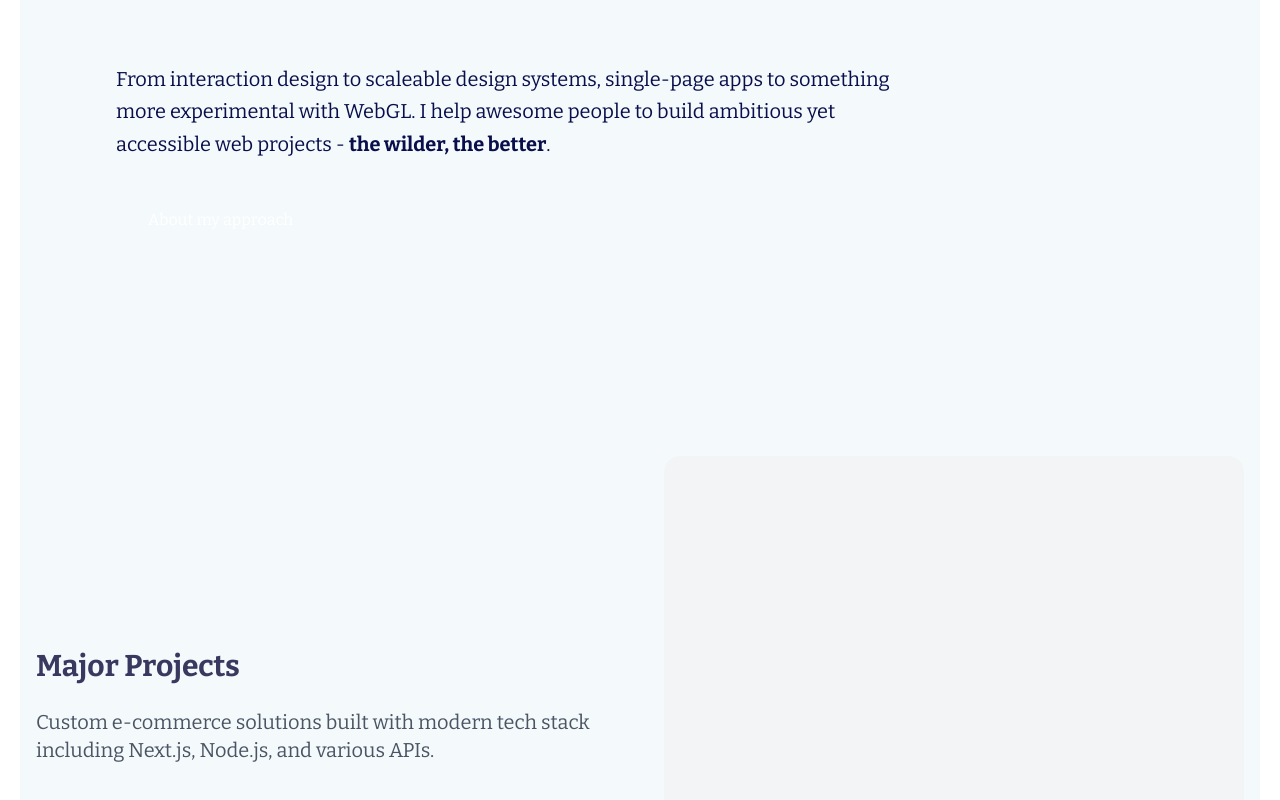
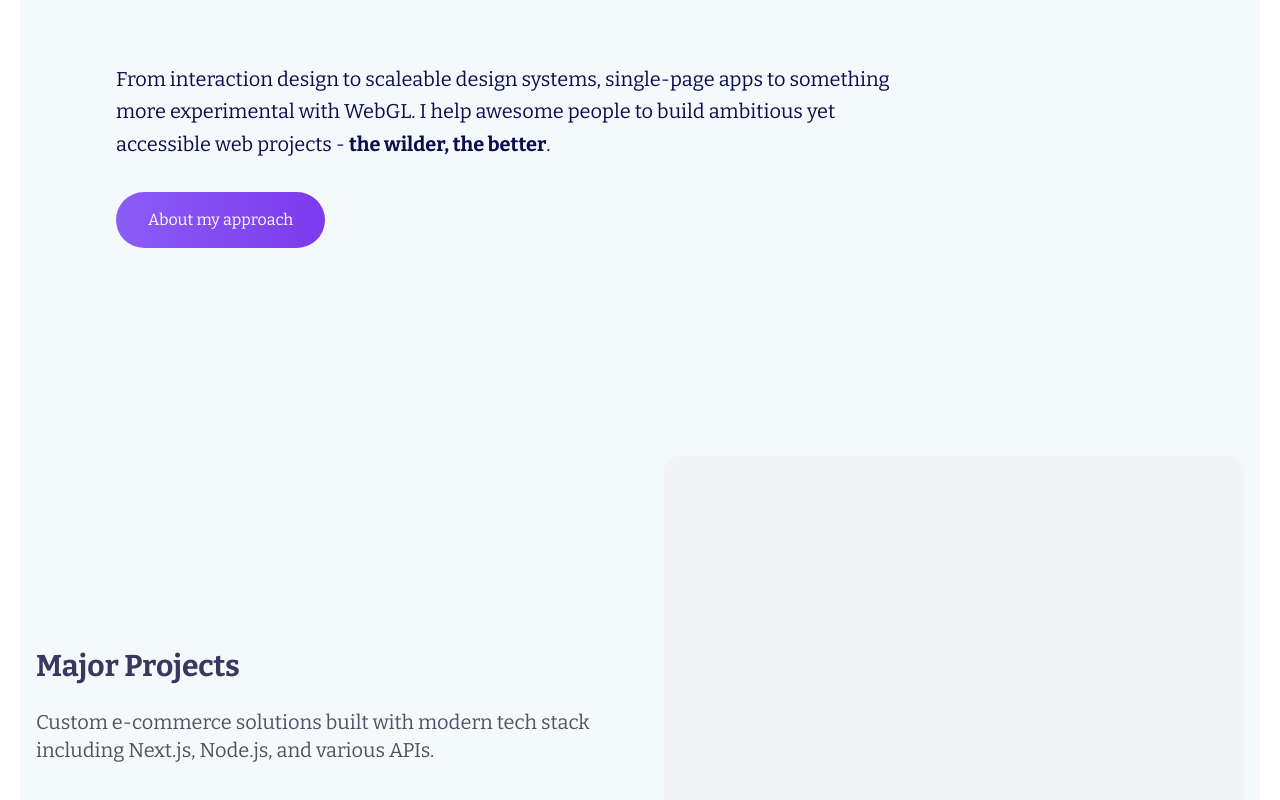
Before and after one commit to flobby41/Portfolio, a Next.js app in the folder robbowen-clone/: page / in a window 1280 px wide. Shown: the part 1380-2180 px from the top of the page. Built offline with nearby package versions, Linux system fonts and the light colour scheme.

Commit message:
fix: update button gradient colors for improved visual consistency

```diff
--- a/robbowen-clone/src/components/home/HorizontalBand.tsx
+++ b/robbowen-clone/src/components/home/HorizontalBand.tsx
@@ -83,7 +83,7 @@ const HorizontalBand = () => {
 
         <motion.button
           whileHover={{ scale: 1.05 }}
-          className="bg-gradient-to-r from-purple-600 to-purple-700 text-white px-8 py-4 rounded-full font-medium"
+          className="bg-gradient-to-r from-[#8B5CF6] to-[#7C3AED] text-white px-8 py-4 rounded-full font-medium hover:shadow-lg transition-shadow duration-300"
         >
           About my approach
         </motion.button>
```
